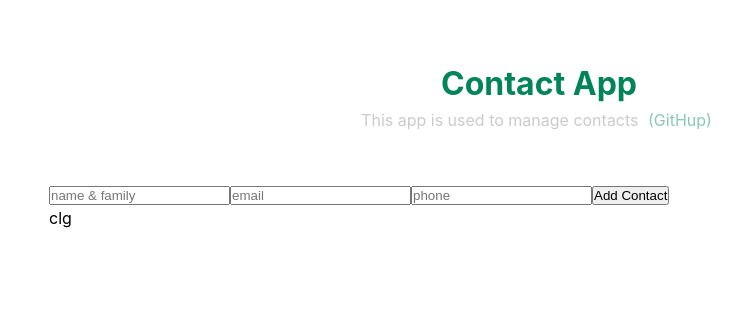
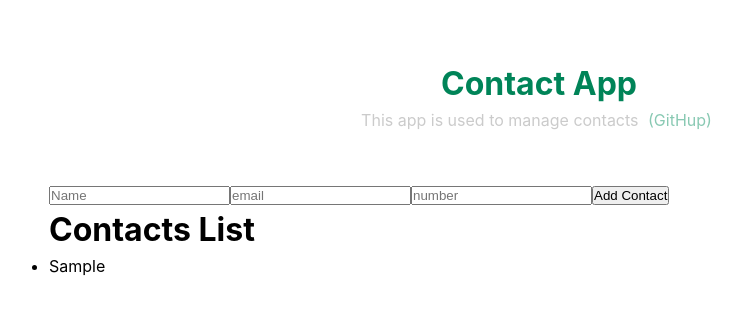
Before and after one commit to aqorbani/react-contactapp, a React (Vite) app: page / in a window 1280 px wide. Both pictures are taken after typing "Sample", "name@example.com", "5" into the empty fields and a click on the button "Add Contact". Shown: the top 312 px of the page, without its empty margins (101-842 px from the left). Built offline with nearby package versions, Linux system fonts and the light colour scheme.

Commit message:
Fix the problem of passing data & INSTALL uuid package

```diff
--- a/package.json
+++ b/package.json
@@ -11,7 +11,8 @@
   },
   "dependencies": {
     "react": "^18.2.0",
-    "react-dom": "^18.2.0"
+    "react-dom": "^18.2.0",
+    "uuid": "^9.0.1"
   },
   "devDependencies": {
     "@types/react": "^18.2.43",
--- a/src/components/Contact.jsx
+++ b/src/components/Contact.jsx
@@ -1,8 +1,10 @@
 import { useState } from "react";
 import ContactList from "./ContactList";
+import inputs from "../constants/inputs";
 
 const Contact = () => {
   const [contactList, setContactList] = useState([]);
+  const [alert, setAlert] = useState("");
   const [contact, setContact] = useState({
     name: "",
     email: "",
@@ -12,14 +14,17 @@ const Contact = () => {
   const changeHandler = (event) => {
     const name = event.target.name;
     const value = event.target.value;
+    setAlert("");
 
     setContact((contact) => ({ ...contact, [name]: value }));
   };
 
   const addHandler = () => {
     if (!contact.name || !contact.email || !contact.phone) {
-        alert("Please enter valid data")
+      setAlert("Please enter valid data");
+      return;
     }
+    setAlert("");
     setContactList((contactList) => [...contactList, contact]);
     setContact({
       name: "",
@@ -31,29 +36,19 @@ const Contact = () => {
   return (
     <div>
       <div>
-        <input
-          type="text"
-          name="name"
-          value={contact.name}
-          onChange={changeHandler}
-          placeholder="name & family"
-        />
-        <input
-          type="email"
-          name="email"
-          value={contact.email}
-          onChange={changeHandler}
-          placeholder="email"
-        />
-        <input
-          type="number"
-          name="phone"
-          value={contact.phone}
-          onChange={changeHandler}
-          placeholder="phone"
-        />
+        {inputs.map((input, index) => (
+          <input
+            type={input.type}
+            name={input.name}
+            placeholder={input.placeholder}
+            value={contact[input.name]}
+            onChange={changeHandler}
+            key={index}
+          />
+        ))}
         <button onClick={addHandler}>Add Contact</button>
       </div>
+      <div>{alert && <p>{alert}</p>}</div>
       <ContactList contacts={contactList} />
     </div>
   );
--- a/src/components/ContactList.jsx
+++ b/src/components/ContactList.jsx
@@ -1,6 +1,19 @@
-const ContactList = (props) => {
-  console.log(props);
-  return <div>clg</div>;
+import PropTypes from "prop-types";
+
+const ContactList = ({ contacts }) => {
+  ContactList.propTypes = {
+    contacts: PropTypes.array,
+  };
+  return (
+    <div>
+      <h1>Contacts List</h1>
+      <ul>
+        {contacts.map((contact, index) => (
+          <li key={index}>{contact.name}</li>
+        ))}
+      </ul>
+    </div>
+  );
 };
 
 export default ContactList;
--- /dev/null
+++ b/src/constants/inputs.js
@@ -0,0 +1,7 @@
+const inputs = [
+  { type: "text", name: "name", placeholder: "Name" },
+  { type: "email", name: "email", placeholder: "email" },
+  { type: "number", name: "phone", placeholder: "number" },
+];
+
+export default inputs;
```
Also changed, not shown: .eslintrc.cjs, 1 other file (tests, documents, lock files or other folders).
